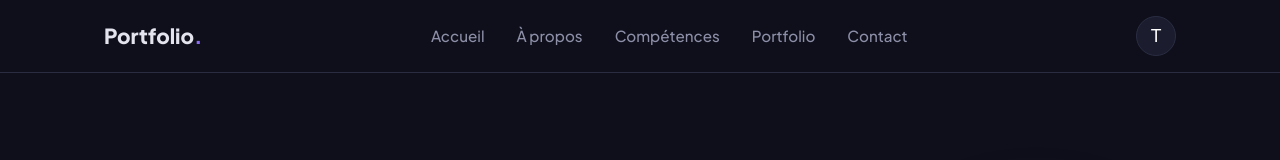
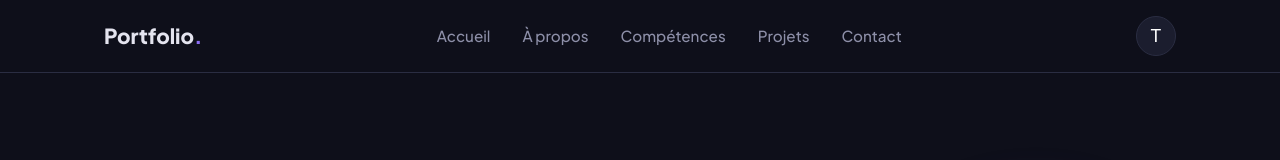
Before and after one commit to OMAR-SR-1/portfolio, an Angular app: page / in a window 1280 px wide. Shown: the top 160 px of the page. Built offline with nearby package versions, Linux system fonts and the light colour scheme.

Commit message:
style: modification du texte du lien en Projets

```diff
--- a/src/app/components/nav/nav.html
+++ b/src/app/components/nav/nav.html
@@ -6,7 +6,7 @@
   <a href="#accueil" (click)="closeMenu()">Accueil</a>
   <a href="#apropos" (click)="closeMenu()">À propos</a>
   <a href="#competences" (click)="closeMenu()">Compétences</a>
-  <a href="#portfolio" (click)="closeMenu()">Portfolio</a>
+  <a href="#portfolio" (click)="closeMenu()">Projets</a>
   <a href="#contact" (click)="closeMenu()">Contact</a>
 </nav>
     <div class="nav__actions">
```
